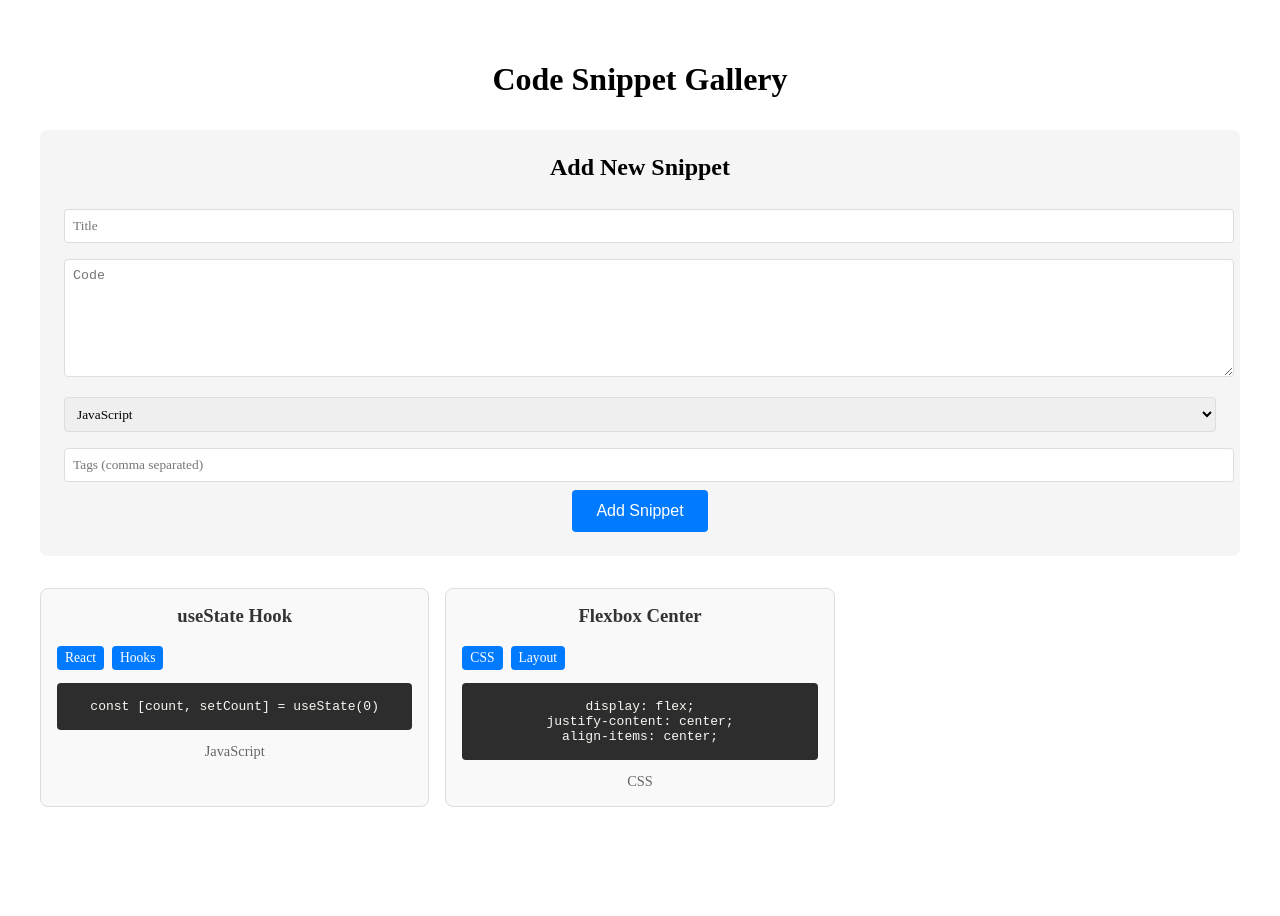
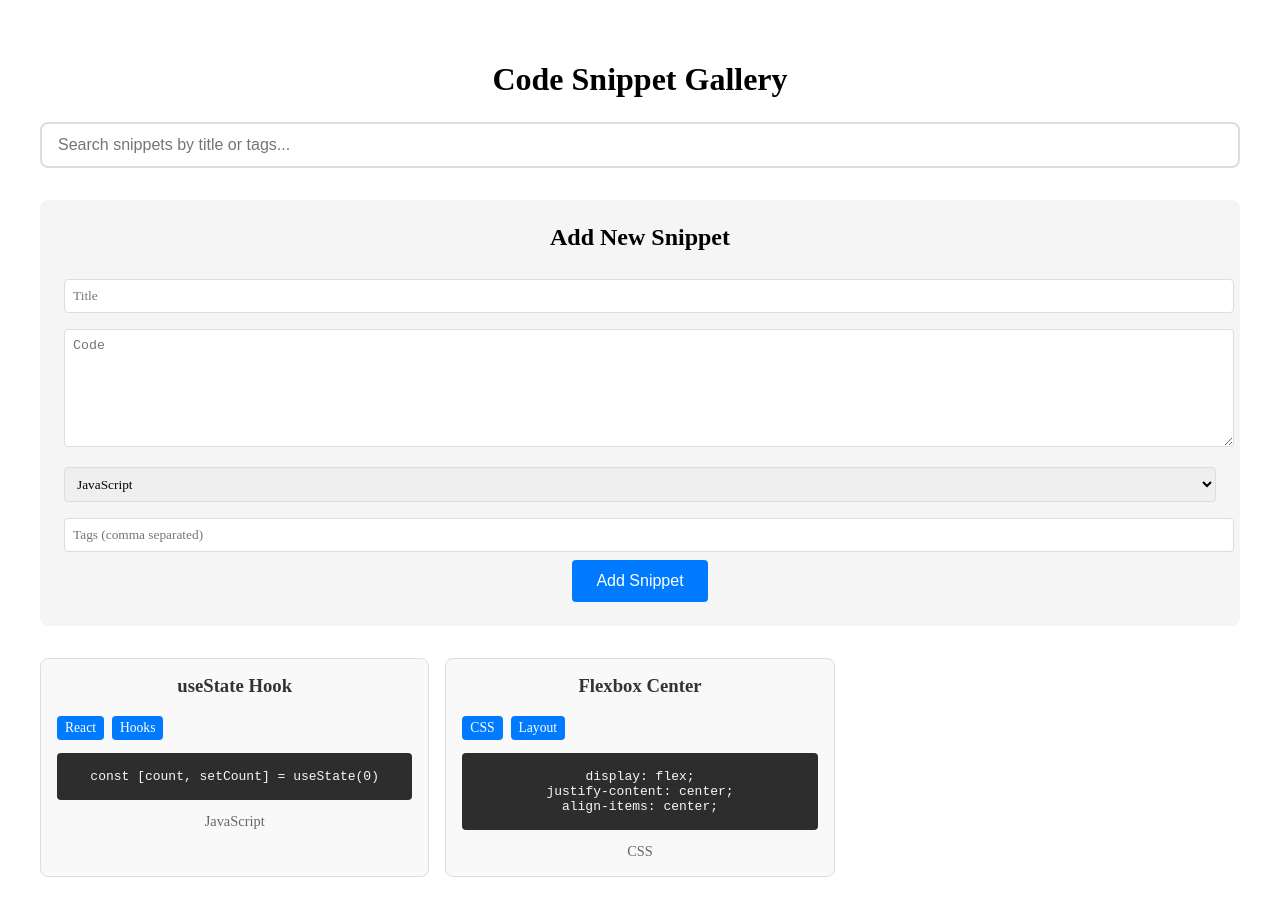
Before and after one commit to yoghourt/code-snippet-gallery, a React (Vite) app: page / in a window 1280 px wide. Before the commit the page ends 847 px from the top, so only its background shows below. Built offline with nearby package versions, Linux system fonts and the light colour scheme.

Commit message:
feat:add search functionality with real-time filtering

```diff
--- a/src/App.css
+++ b/src/App.css
@@ -134,3 +134,38 @@ pre {
 .add-snippet-form button:hover {
   background: #0056b3;
 }
+
+.search-bar {
+  display: flex;
+  gap: 0.5rem;
+  margin: 1.5rem 0;
+  align-items: center;
+}
+
+.search-input {
+  flex: 1;
+  padding: 0.75rem 1rem;
+  font-size: 1rem;
+  border: 2px solid #ddd;
+  border-radius: 8px;
+  transition: border-color 0.2s;
+}
+
+.search-input:focus {
+  outline: none;
+  border-color: #007bff;
+}
+
+.clear-button {
+  padding: 0.75rem 1.5rem;
+  background: #6c757d;
+  color: white;
+  border: none;
+  border-radius: 8px;
+  cursor: pointer;
+  font-size: 0.9rem;
+}
+
+.clear-button:hover {
+  background: #5a6268;
+}
--- a/src/App.tsx
+++ b/src/App.tsx
@@ -1,6 +1,7 @@
 import './App.css'
 import SnippetCard from './SnippetCard'
 import AddSnippetForm from './AddSnippetForm'
+import SearchBar from './SearchBar'
 import { useState } from 'react'
 import type {
   Language,
@@ -28,6 +29,8 @@ function App() {
     }
   ])
 
+  const [searchTerm, setSearchTerm] = useState('')
+
   const handleAddSnippet = (newSnippet: SnippetInput) => {
     const snippet: Snippet = {
       ...newSnippet,
@@ -36,16 +39,28 @@ function App() {
     setSnippets([snippet, ...snippets])
   }
 
+  const filteredSnippets = snippets.filter(snippet => {
+    const searchLower = searchTerm.toLowerCase()
+    const titleMatch = snippet.title.toLowerCase().includes(searchLower)
+    const tagsMatch = snippet.tags.some(tag =>
+      tag.toLowerCase().includes(searchLower)
+    )
+    return titleMatch || tagsMatch
+  })
+
   return (
     <div>
       <h1>Code Snippet Gallery</h1>
+      <SearchBar searchTerm={searchTerm} onSearchChange={setSearchTerm} />
       <AddSnippetForm onAdd={handleAddSnippet} />
-      <div className='snippets-container'>
-        {
-          snippets.map(snippet => (
+      <div className="snippets-container">
+        {filteredSnippets.length > 0 ? (
+          filteredSnippets.map(snippet => (
             <SnippetCard key={snippet.id} {...snippet} />
           ))
-        }
+        ) : (
+          <p>No snippets found. Try a different search term.</p>
+        )}
       </div>
     </div>
   )
--- /dev/null
+++ b/src/SearchBar.tsx
@@ -0,0 +1,34 @@
+
+interface SearchBarProps {
+  searchTerm: string
+  onSearchChange: (value: string) => void
+}
+
+function SearchBar({searchTerm, onSearchChange}: SearchBarProps) {
+
+  const handleChange = (e: React.ChangeEvent<HTMLInputElement>) => {
+    onSearchChange(e.target.value)
+  }
+
+  return (
+    <div className="search-bar">
+      <input
+        type="text"
+        placeholder="Search snippets by title or tags..."
+        value={searchTerm}
+        onChange={handleChange}
+        className="search-input"
+      />
+      {searchTerm && (
+        <button
+          onClick={() => onSearchChange('')}
+          className="clear-button"
+        >
+          Clear
+        </button>
+      )}
+    </div>
+  )
+}
+
+export default SearchBar
```
